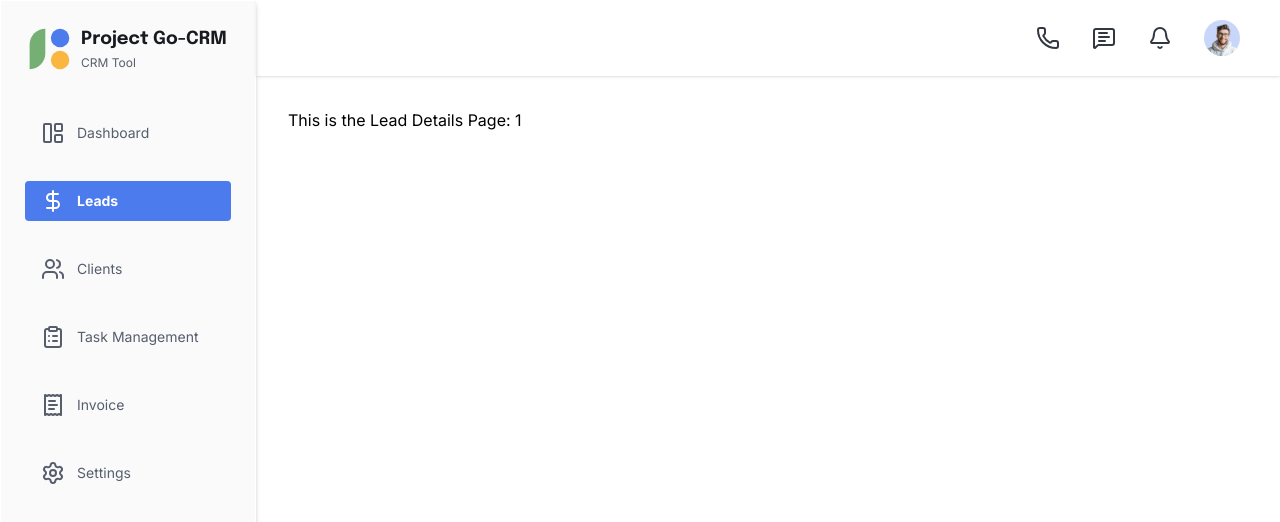
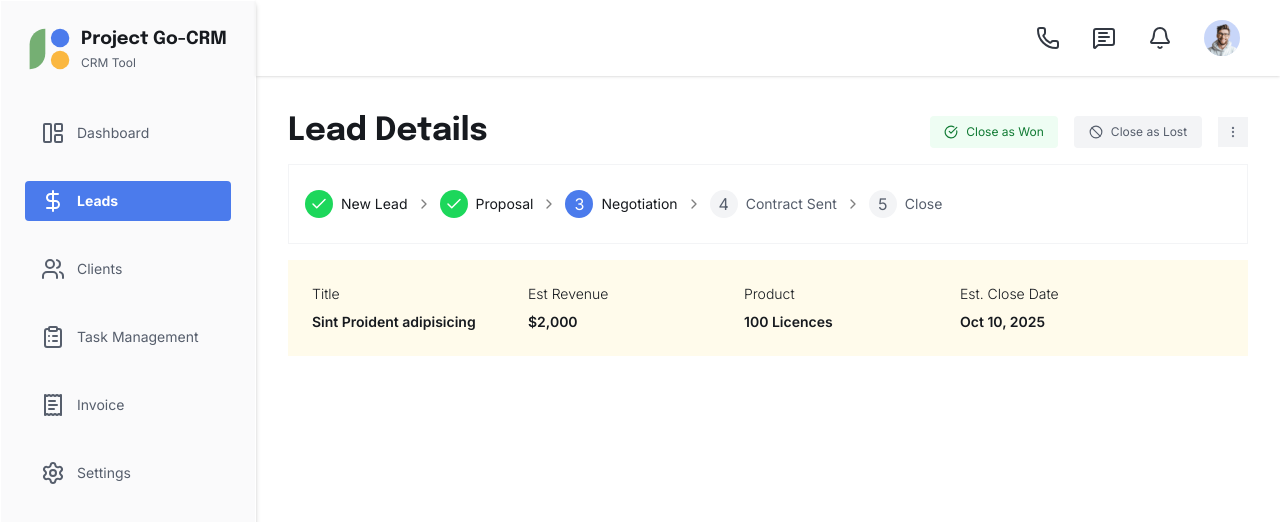
Before and after one commit to SutirthaDey/go-crm, a Next.js app: page /leads/1 in a window 1280 px wide. Shown: the top 522 px of the page. Built offline with nearby package versions, Linux system fonts and the light colour scheme.

Commit message:
lead details page progression

```diff
--- a/src/app/leads/[id]/page.tsx
+++ b/src/app/leads/[id]/page.tsx
@@ -1,14 +1,97 @@
 "use client";
 
-import { useParams } from "next/navigation";
+import { epilogue } from "@/ui/fonts";
+import {
+  Ban,
+  Check,
+  ChevronRight,
+  CircleCheckBig,
+  EllipsisVertical,
+} from "lucide-react";
 
 export default function LeadDetails() {
-  const params = useParams();
-  const id = params.id;
+  return (
+    <div className="h-screen">
+      <div className="flex justify-between flex-wrap">
+        <p
+          className={`${epilogue.className} text-[#171A1FFF] font-bold text-[32px] leading-12`}
+        >
+          Lead Details
+        </p>
+        <div className="flex flex-wrap sm:justify-end gap-4 items-center">
+          <button className="bg-[#EEFDF3FF] text-[#117B34FF] hover:bg-[#B8F5CDFF] hover:text-[#117B34FF] font-[400] rounded-sm text-xs h-8 w-32 py-2 flex justify-center items-center gap-2">
+            <CircleCheckBig height={14} width={14} />
+            <p>Close as Won</p>
+          </button>
+          <button className="bg-[#F3F4F6FF] text-[#565E6CFF] hover:bg-[#DEE1E6FF] hover:text-[#565E6CFF]  font-[400] rounded-sm text-xs h-8 w-32 py-2 flex justify-center items-center gap-2">
+            <Ban height={14} width={14} />
+            <p>Close as Lost</p>
+          </button>
+          <div className="bg-[#F3F4F6FF] p-2 text-gray-500 hover:bg-[#DCE6FBFF]">
+            <EllipsisVertical height={14} width={14} />
+          </div>
+        </div>
+      </div>
 
-  return (
-    <div>
-      <p>This is the Lead Details Page: {id}</p>
+      <div className="h-20 mt-2 p-4 border-1 border-solid border-gray-100 flex items-center overflow-auto">
+        <div className="flex items-center gap-2">
+          <div className="flex items-center gap-2">
+            <div className="h-7 min-w-7 bg-[#1DD75BFF] rounded-full text-white flex justify-center items-center">
+              <Check height={18} width={18} />
+            </div>
+            <p className="text-[#171A1FFF] text-sm">New Lead</p>
+          </div>
+          <ChevronRight height={16} width={16} color="gray" />
+          <div className="flex items-center gap-2">
+            <div className="h-7 min-w-7 bg-[#1DD75BFF] rounded-full text-white flex justify-center items-center">
+              <Check height={18} width={18} />
+            </div>
+            <p className="text-[#171A1FFF] text-sm">Proposal</p>
+          </div>
+          <ChevronRight height={16} width={16} color="gray" />
+
+          <div className="flex items-center gap-2">
+            <div className="h-7 min-w-7 bg-[#4B7BECFF] rounded-full text-white flex justify-center items-center">
+              3
+            </div>
+            <p className="text-[#171A1FFF] text-sm">Negotiation</p>
+          </div>
+          <ChevronRight height={16} width={16} color="gray" />
+
+          <div className="flex items-center gap-2">
+            <div className="h-7 min-w-7 bg-[#F3F4F6FF] text-[#565E6CFF] rounded-full flex justify-center items-center">
+              4
+            </div>
+            <p className="text-[#565E6CFF] text-sm">Contract Sent</p>
+          </div>
+          <ChevronRight height={16} width={16} color="gray" />
+          <div className="flex items-center gap-2">
+            <div className="h-7 min-w-7 bg-[#F3F4F6FF] text-[#565E6CFF] rounded-full flex justify-center items-center">
+              5
+            </div>
+            <p className="text-[#565E6CFF] text-sm">Close</p>
+          </div>
+        </div>
+      </div>
+
+      <div className="min-h-22 mt-4 p-6 bg-amber-50 flex items-center gap-6 flex-wrap">
+        <div className="flex gap-2 text-[#171A1FFF] text-sm flex-col min-w-48">
+          <p className="font-[350]">Title</p>
+          <p className="font-[600]">Sint Proident adipisicing</p>
+        </div>
+        <div className="flex gap-2 text-[#171A1FFF] text-sm flex-col min-w-48">
+          <p className="font-[350]">Est Revenue</p>
+          <p className="font-[600]">$2,000</p>
+        </div>
+        <div className="flex gap-2 text-[#171A1FFF] text-sm flex-col min-w-48">
+          <p className="font-[350]">Product</p>
+          <p className="font-[600]">100 Licences</p>
+        </div>
+        <div className="flex gap-2 text-[#171A1FFF] text-sm flex-col min-w-48">
+          <p className="font-[350]">Est. Close Date</p>
+          <p className="font-[600]">Oct 10, 2025</p>
+        </div>
+      </div>
     </div>
   );
 }
```
